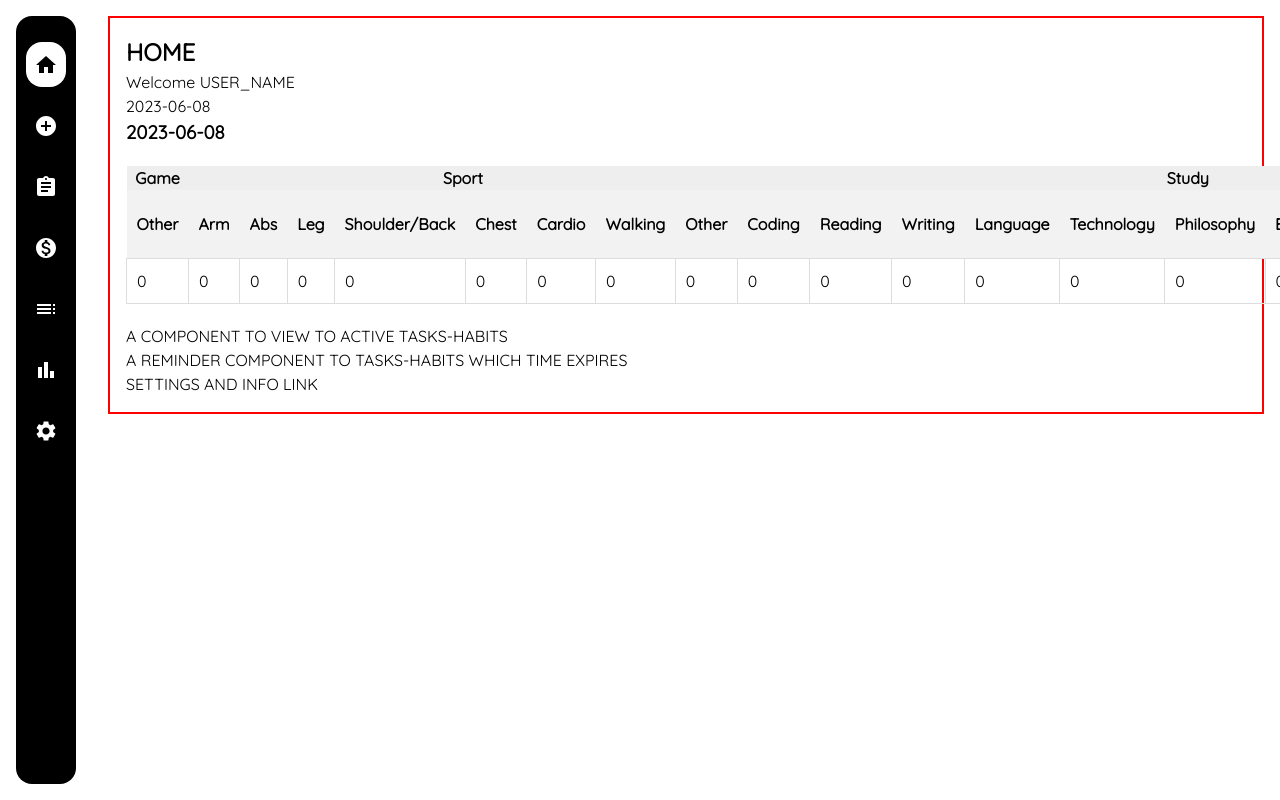
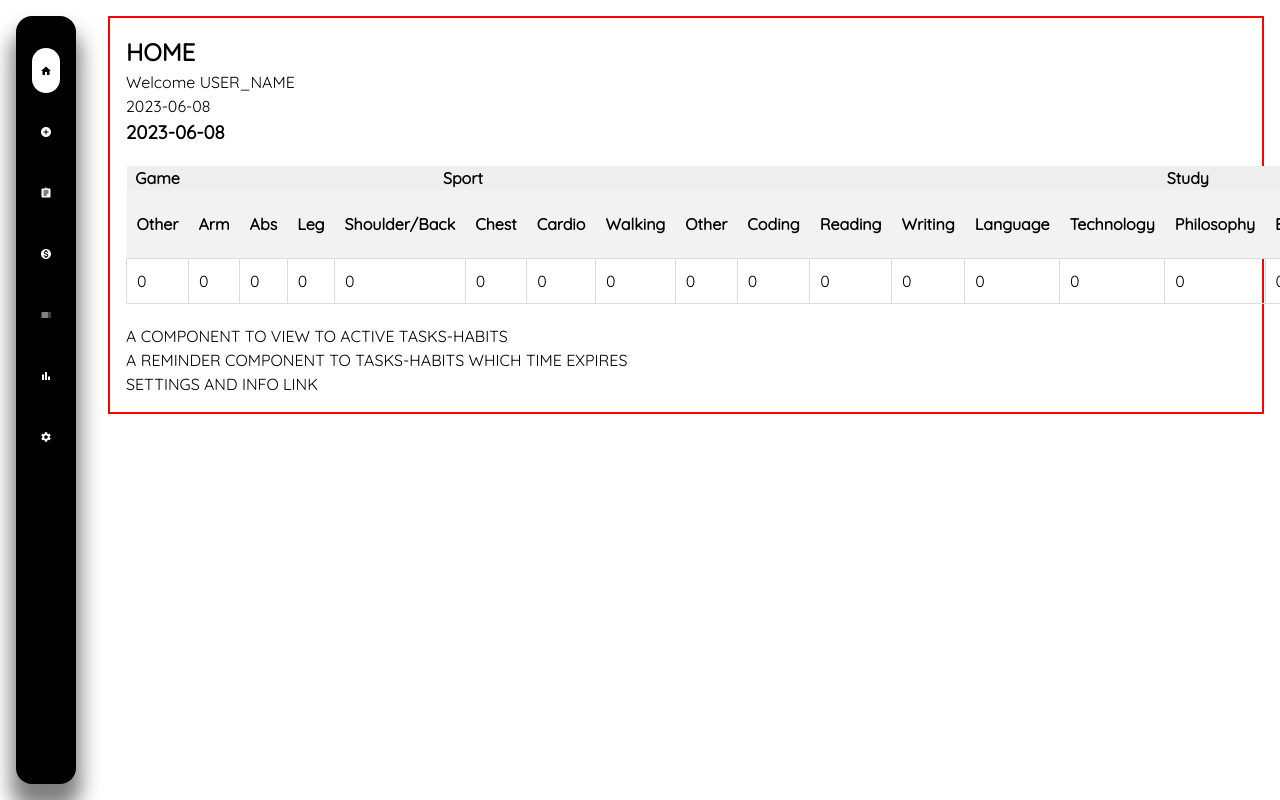
Before and after one commit to berkaysson/lifemap, a React (Create React App) app: page / in a window 1280 px wide. Built offline with nearby package versions, Linux system fonts and the light colour scheme.

Commit message:
Add box-shadow and fix to padding

```diff
--- a/src/Components/Wrappers/Styled-Wrappers/Navigation/NavWrapper.js
+++ b/src/Components/Wrappers/Styled-Wrappers/Navigation/NavWrapper.js
@@ -8,10 +8,11 @@ export const NavWrapper = styled.nav`
   position: relative;
   background-color: ${({ theme }) => theme.colors.primary};
   color: ${({ theme }) => theme.colors.secondary};
-  padding: 10px;
+  padding: 1rem;
   height: 100%;
   width: ${({ isOpen }) => (isOpen ? "240px" : "60px")};
   border-radius: ${({ theme }) => theme.radius.medium};
+  box-shadow: ${({ theme }) => theme.boxShadows.largeCardShadow};
 
   transition: width 0.4s ease;
 
```
